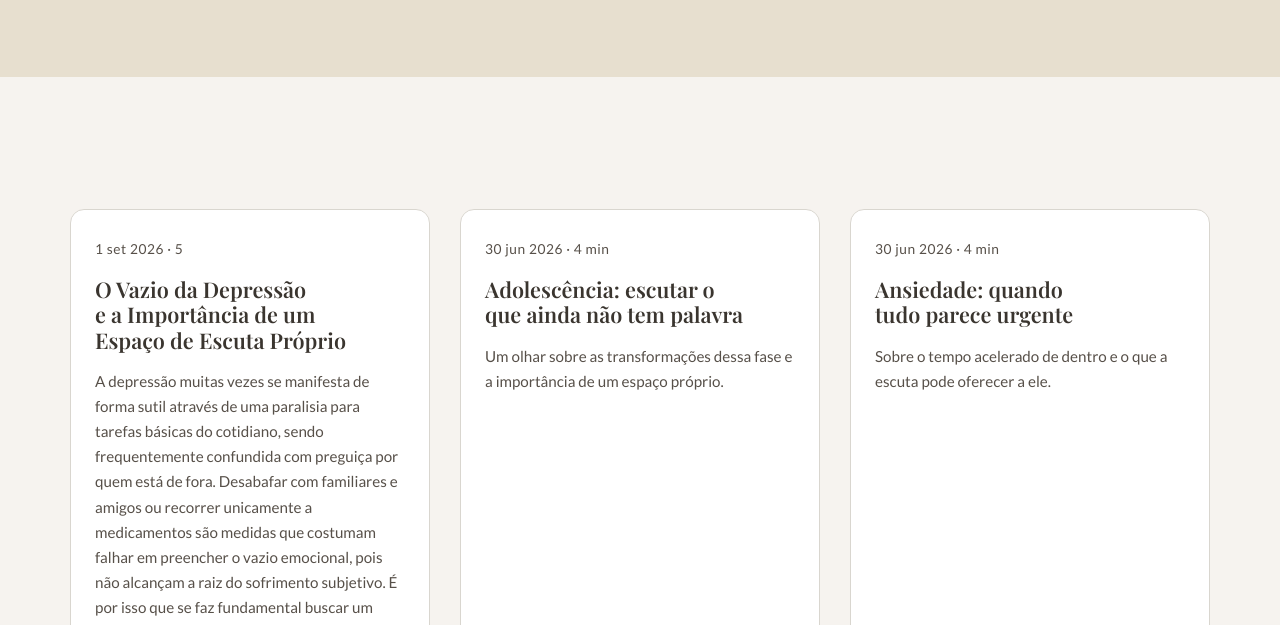
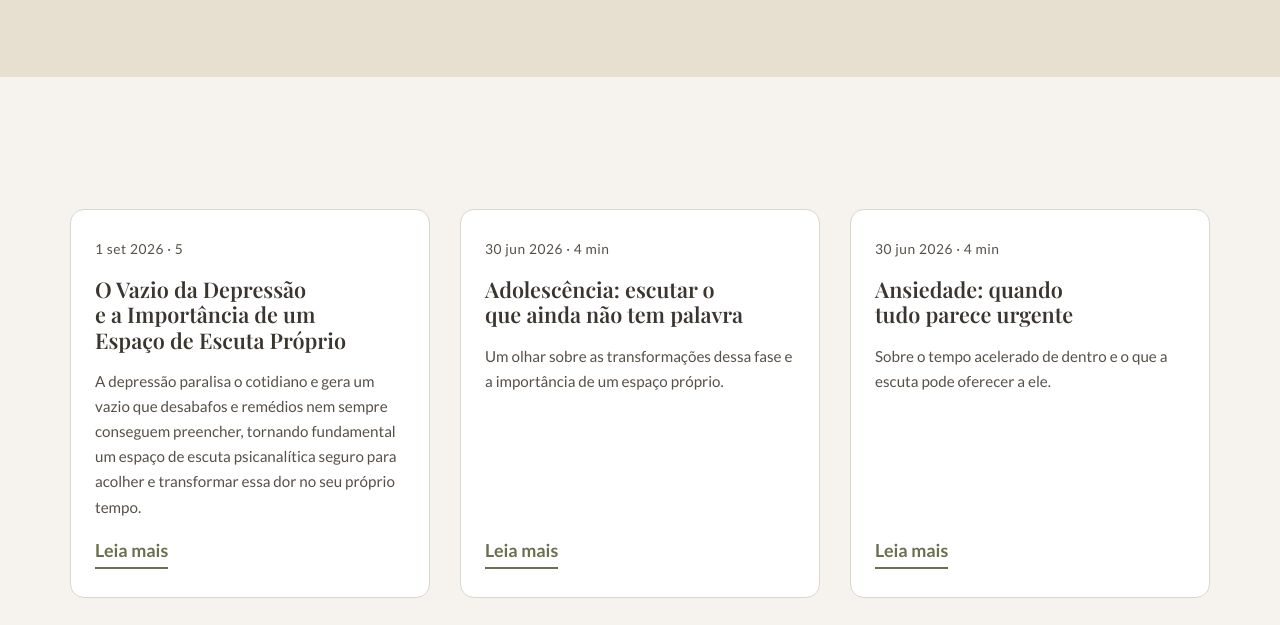
Before and after one commit to GiovannaPsicanalista/giovannapsicanalista.github.io, an Eleventy site: page src/reflexoes/index.njk in a window 1280 px wide. Shown: the part 290-915 px from the top of the page. Built offline with nearby package versions, Linux system fonts and the light colour scheme; Eleventy itself is replaced by a stand-in of ours; files that its build step writes are made by us from their sources.

Commit message:
Update Post “o-vazio-da-depressão-e-a-importância-de-um-espaço-de-escuta-próprio”

```diff
--- a/src/reflexoes/posts/o-vazio-da-depressão-e-a-importância-de-um-espaço-de-escuta-próprio.md
+++ b/src/reflexoes/posts/o-vazio-da-depressão-e-a-importância-de-um-espaço-de-escuta-próprio.md
@@ -2,7 +2,7 @@
 title: O Vazio da Depressão e a Importância de um Espaço de Escuta Próprio
 date: 2026-09-01
 description: Sentindo o peso e o vazio da depressão? Entenda por que desabafos e remédios às vezes não bastam e como a escuta psicanalítica pode te ajudar. Acesse.
-resumo: 'A depressão muitas vezes se manifesta de forma sutil através de uma paralisia para tarefas básicas do cotidiano, sendo frequentemente confundida com preguiça por quem está de fora. Desabafar com familiares e amigos ou recorrer unicamente a medicamentos são medidas que costumam falhar em preencher o vazio emocional, pois não alcançam a raiz do sofrimento subjetivo. É por isso que se faz fundamental buscar um espaço de escuta psicanalítica profissional: um lugar seguro, ético e sem julgamentos onde a dor de cada pessoa possa encontrar palavras, ser verdadeiramente acolhida e transformada no seu próprio tempo.'
+resumo: A depressão paralisa o cotidiano e gera um vazio que desabafos e remédios nem sempre conseguem preencher, tornando fundamental um espaço de escuta psicanalítica seguro para acolher e transformar essa dor no seu próprio tempo.
 tempoLeitura: '5'
 cover: ''
 coverAlt: ''
```
